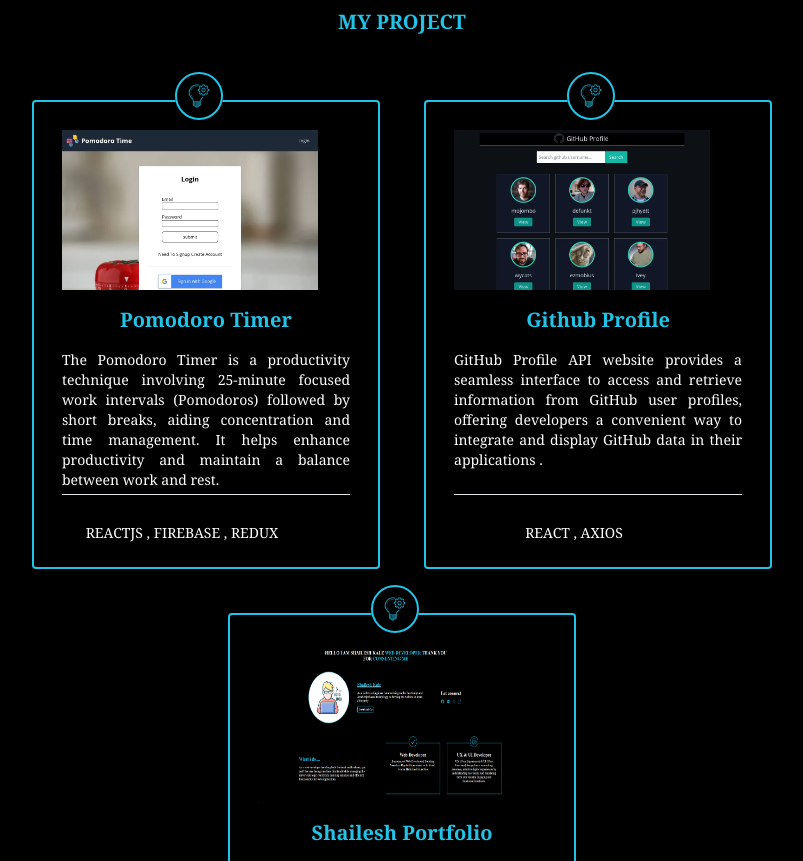
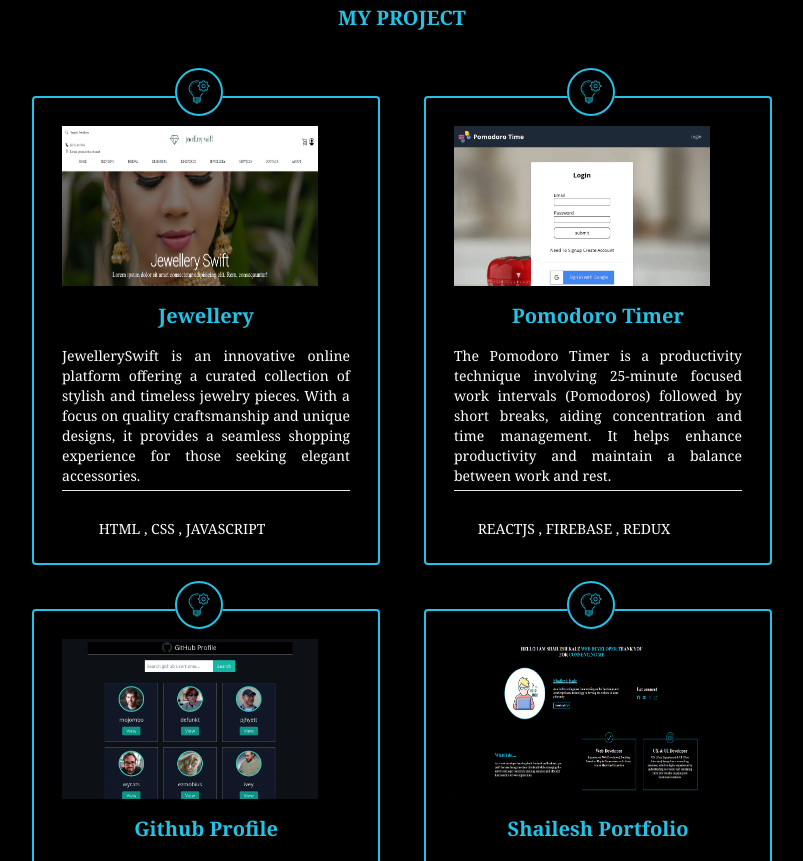
Before and after one commit to Shaileshkale17/shailesh-portfolio.info, a React (Vite) app in the folder frontend/: page / in a window 1280 px wide. Shown: the part 1940-2801 px from the top of the page, without its empty margins (238-1041 px from the left). Built offline with nearby package versions, Linux system fonts and the light colour scheme.

Commit message:
adding card in project section

```diff
--- a/frontend/src/App.jsx
+++ b/frontend/src/App.jsx
@@ -8,7 +8,7 @@
 
 function App() {
   return (
-    <div className="bg-black h-full w-full  relative ">
+    <div className="bg-black h-full w-full ">
       <Navber />
       <Hero />
       <DO />
--- a/frontend/src/components/CardBox/CardJob.jsx
+++ b/frontend/src/components/CardBox/CardJob.jsx
@@ -11,7 +11,7 @@
 }) => {
   return (
     <div className="relative">
-      <div className="absolute bg-black  -top-7 right-[8.5rem]  rounded-full ">
+      <div className="absolute bg-black  -top-7 right-[9.5rem]  rounded-full ">
         <img
           src={img}
           alt="img"
@@ -20,7 +20,7 @@
         />
       </div>
       <div
-        className=" p-8 rounded flex flex-col gap-4"
+        className=" p-8 h-[23.5rem] rounded flex flex-col gap-4"
         style={{ border: "2px solid #22c3e6" }}>
         <h3 className="text-center text-xl font-bold font-serif text-[#22c3e6]">
           {title}
--- a/frontend/src/components/Project/Project.jsx
+++ b/frontend/src/components/Project/Project.jsx
@@ -1,6 +1,6 @@
 import React from "react";
 import CardImage from "../CardBox/imgCard";
-// import Jewellery from "https://shaileshkale-portfolio.netlify.app/image/jewellery1452.PNG";
+import Jewellery from "../../assets/jewellery1452.png";
 import pomototime from "../../assets/pomoto-time.webp";
 import githubApi from "../../assets/github-Api.webp";
 import Profile from "../../assets/ShaileshportfolioImage.png";
@@ -13,13 +13,13 @@
       </h1>
 
       <div className="flex flex-wrap justify-center items-center px-24  gap-11">
-        {/* <CardImage
+        <CardImage
           title="Jewellery"
           text="JewellerySwift is an innovative online platform offering a curated collection of stylish and timeless jewelry pieces. With a focus on quality craftsmanship and unique designs, it provides a seamless shopping experience for those seeking elegant accessories."
           imgproject={Jewellery}
           TECHNICAL="HTML , CSS , JavaScript"
           projectLink="https://shaileshkale17.github.io/JewellerySwift/"
-        /> */}
+        />
         <CardImage
           title="Pomodoro Timer"
           text="The Pomodoro Timer is a productivity technique involving 25-minute focused work intervals (Pomodoros) followed by short breaks, aiding concentration and time management. It helps enhance productivity and maintain a balance between work and rest."
```
